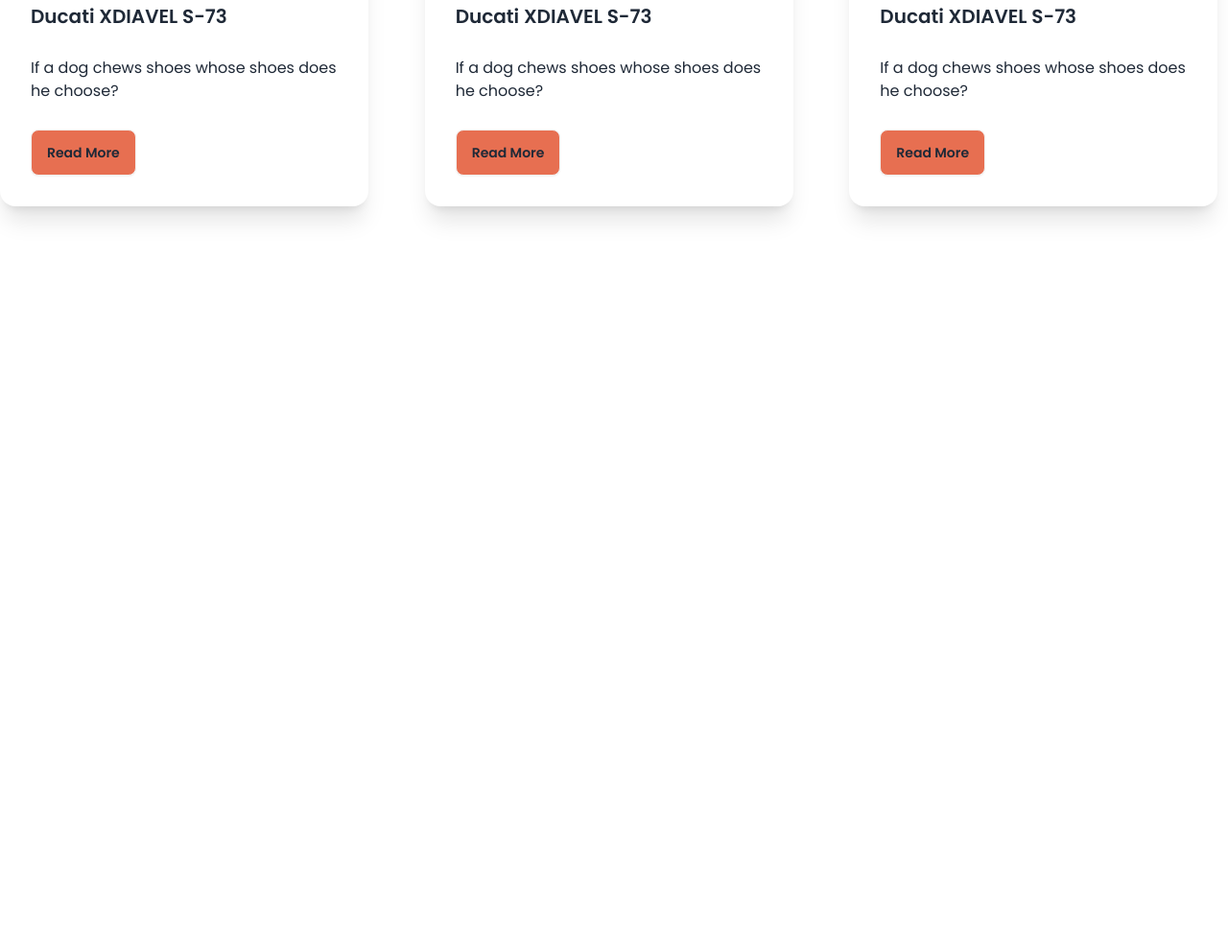
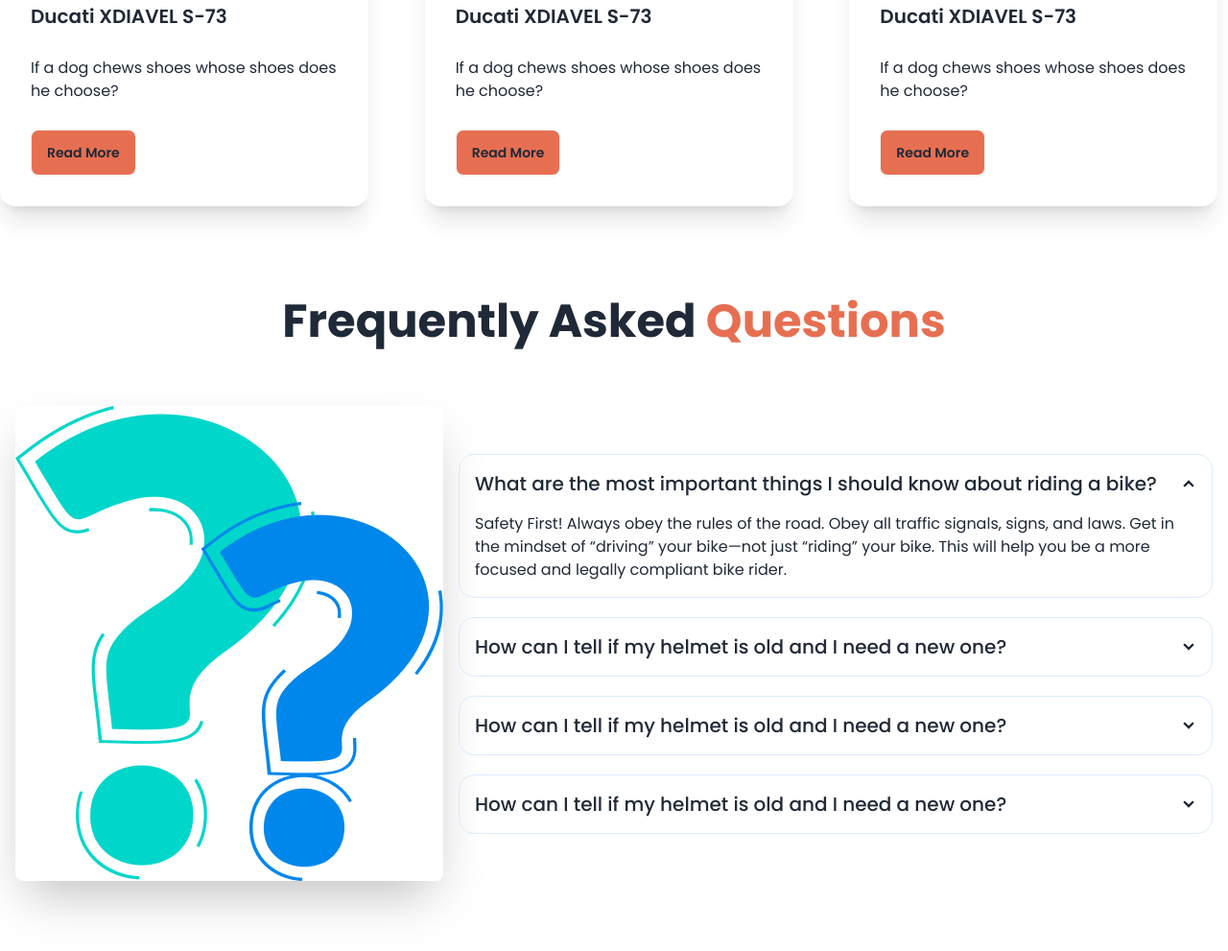
Before and after one commit to Shahriarshihab5/biker-zon-e-website, a plain HTML site: page index.html in a window 1280 px wide. Shown: the part 1095-2086 px from the top of the page at 96% size. Before the commit the page ends 1406 px from the top, so only its background shows below. Drawn offline with nearby package versions, Linux system fonts and the light colour scheme.

Commit message:
Till FAQ done

```diff
--- a/index.html
+++ b/index.html
@@ -250,7 +250,66 @@
 </div>
 </section>
 
+<!-- happy clint section  -->
 
+<section>
+
+</section>
+
+
+<!-- FAQ section  -->
+
+<section class="my-24">
+
+  <h3 class="text-5xl font-bold text-center mb-12"> Frequently Asked <span class="text-bike-primary">Questions</span> </h3>
+
+
+  <div class="hero  ">
+    <div class="hero-content flex-col lg:flex-row">
+      <img
+        src="./images/others/faq.png"
+        class="max-w-md rounded-lg shadow-2xl" />
+<div class="space-y-5">
+
+  <div class="collapse collapse-arrow border border-blue-100">
+    <input type="radio" name="my-accordion-2" checked="checked" />
+    <div class="collapse-title text-xl font-medium">What are the most important things I should
+      know about riding a bike?</div>
+    <div class="collapse-content">
+      <p>Safety First! Always obey the rules of the road. Obey all traffic signals, signs, and laws. Get in the mindset of “driving” your bike—not just “riding” your bike. This will help you be a more focused and legally compliant bike rider. </p>
+    </div>
+  </div>
+  <div class="collapse collapse-arrow border border-blue-100">
+    <input type="radio" name="my-accordion-2" />
+    <div class="collapse-title text-xl font-medium">How can I tell if my helmet is old and I need a
+      new one?</div>
+    <div class="collapse-content">
+      <p>hello</p>
+    </div>
+  </div>
+  <div class="collapse collapse-arrow border border-blue-100">
+    <input type="radio" name="my-accordion-2" />
+    <div class="collapse-title text-xl font-medium">How can I tell if my helmet is old and I need a
+      new one?</div>
+    <div class="collapse-content">
+      <p>hello</p>
+    </div>
+  </div>
+  <div class="collapse collapse-arrow  border border-blue-100">
+    <input type="radio" name="my-accordion-2" />
+    <div class="collapse-title text-xl font-medium">How can I tell if my helmet is old and I need a
+      new one?</div>
+    <div class="collapse-content">
+      <p>hello</p>
+    </div>
+  </div>
+
+</div>
+    </div>
+  </div>
+
+
+</section>
  </main>
 
 <!-- footer section  -->
```
